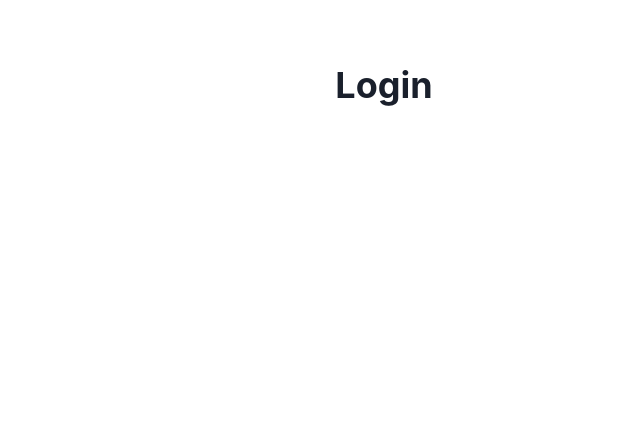
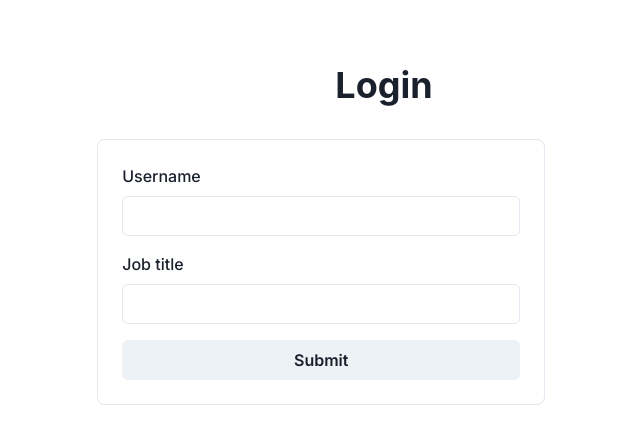
Before and after one commit to lewisvrobinson/next-chakra-apollo-test-app, a Next.js app: page /login in a window 1280 px wide. Shown: the top 444 px of the page, without its empty margins (256-896 px from the left). Built offline with nearby package versions, Linux system fonts and the light colour scheme.

Commit message:
Add login form to login page

```diff
--- a/src/app/login/page.tsx
+++ b/src/app/login/page.tsx
@@ -1,4 +1,5 @@
 import { Container, Heading, Stack } from '@chakra-ui/react';
+import { LoginForm } from './login-form';
 
 export default function Login() {
   return (
@@ -7,6 +8,7 @@ export default function Login() {
         <Heading as="h1" textAlign={'center'}>
           Login
         </Heading>
+        <LoginForm />
       </Stack>
     </Container>
   );
```
